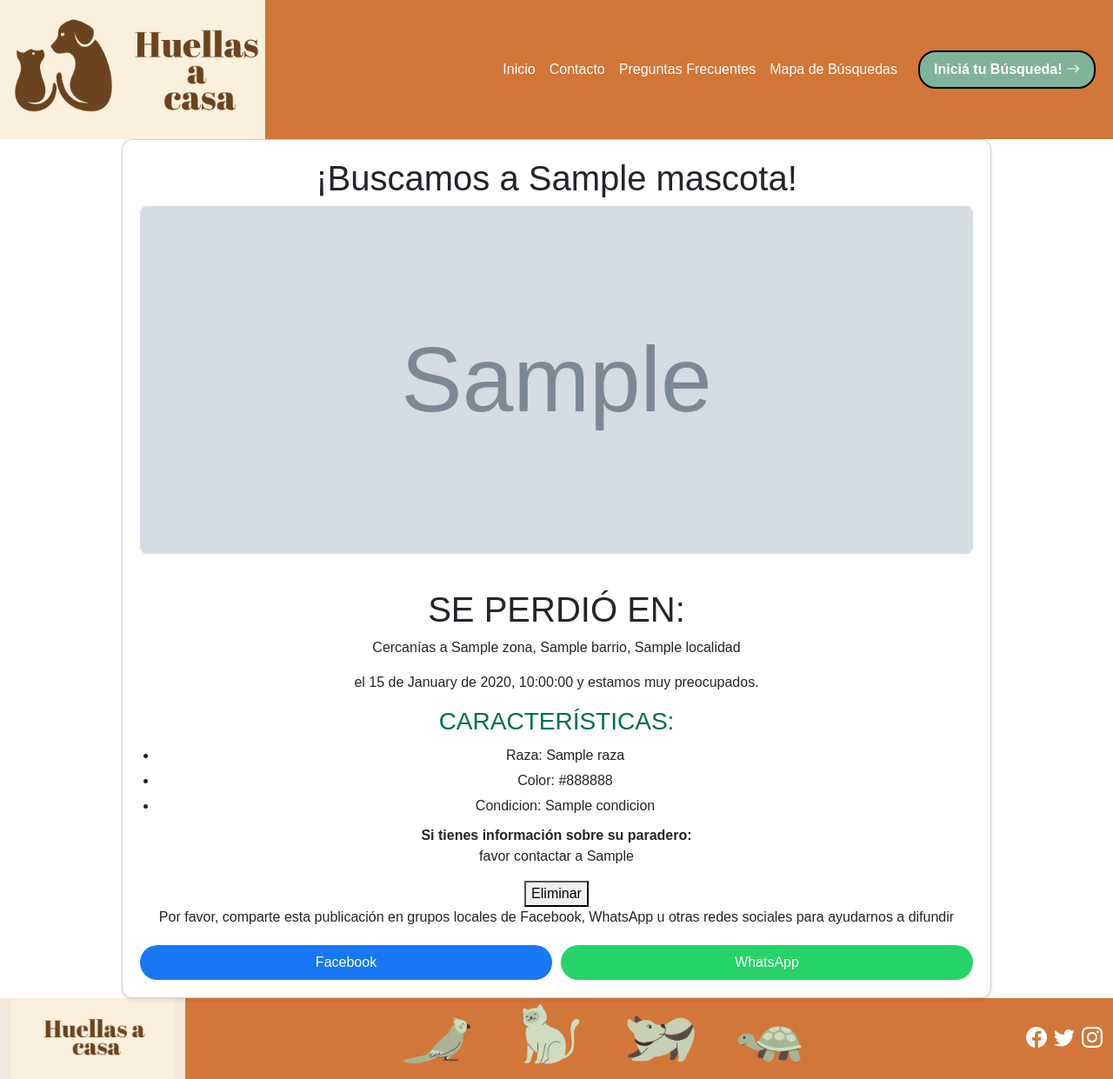
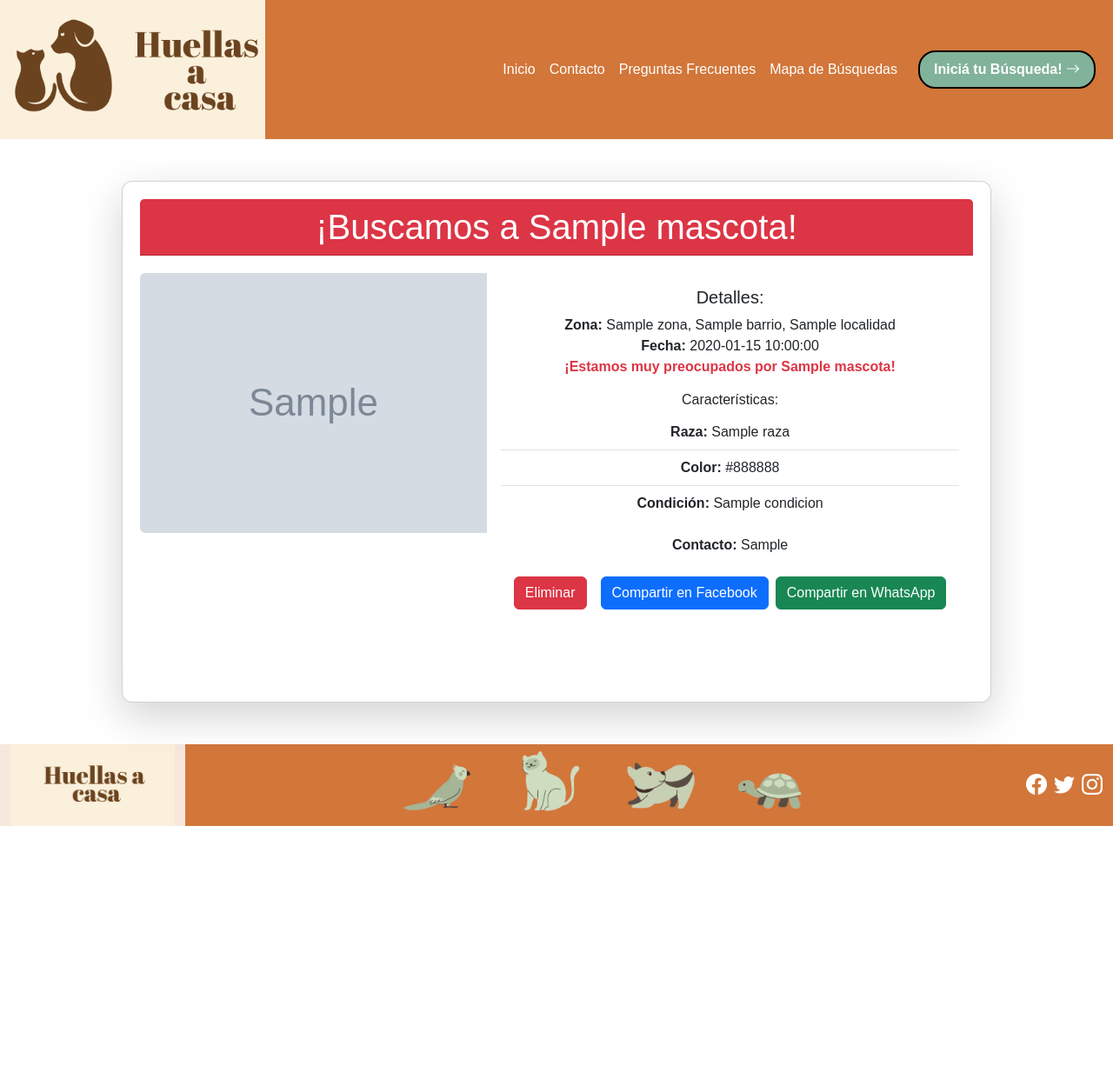
Before and after one commit to f3d3to/trabajo_practico-ids, a Flask app: template frontend/templates/detalleMascota.html in a window 1280 px wide. Shown: the whole page at 87% size. After the commit the page ends 950 px from the top, so only its background shows below. Run offline with Flask 3, Linux system fonts and the light colour scheme; the template is opened without the code that fills it: most values are stand-ins (such as "Sample title", 1, 10 or a date in 2020); grey boxes marked "Sample" are stand-in pictures; some libraries are stand-ins or nearby versions.

Commit message:
modificacion del template detalleMascota

```diff
--- a/frontend/templates/base.html
+++ b/frontend/templates/base.html
@@ -59,9 +59,9 @@
                 </div>
                 <!-- Iconos de redes sociales alineados a la derecha -->
                 <div class="social-links d-flex gap-2">
-                    <a href="#"><i class="bi bi-facebook social-icon"></i></a>
-                    <a href="#"><i class="bi bi-twitter social-icon"></i></a>
-                    <a href="#"><i class="bi bi-instagram social-icon"></i></a>
+                    <a href="https://es-la.facebook.com/login/device-based/regular/login/"><i class="bi bi-facebook social-icon"></i></a>
+                    <a href="https://x.com/?lang=es"><i class="bi bi-twitter social-icon"></i></a>
+                    <a href="https://www.instagram.com/accounts/login/?source=auth_switcher&locale=es_ES"><i class="bi bi-instagram social-icon"></i></a>
                 </div>
             </div>
         </div>
--- a/frontend/templates/detalleMascota.html
+++ b/frontend/templates/detalleMascota.html
@@ -1,58 +1,66 @@
 {% extends "base.html" %}
-{% block title %}Detalles de la Mascota{% endblock %}
+{% block title %}Detalles de {{ mascota['nombre'] }}{% endblock %}
 
 {% block content %}
-
-<div class="card">
-    <div class="left-column">
-        <div class="header">
+<div class="container my-5">
+    <div class="card shadow-lg">
+        <div class="card-header text-white
+            {% if mascota['estado'] == 'perdida' %}bg-danger
+            {% elif mascota['estado'] == 'en transito' %}bg-warning
+            {% elif mascota['estado'] == 'en adopcion' %}bg-success
+            {% else %}bg-primary{% endif %}">
+            <h1 class="text-center mb-0">
                 {% if mascota['estado'] == 'perdida' %}
-                <h1>¡Buscamos a {{ mascota['nombre'] }}!</h1>
+                    ¡Buscamos a {{ mascota['nombre'] }}!
                 {% elif mascota['estado'] == 'en transito' %}
-                <h1>{{ mascota['nombre'] }} está en tránsito</h1>
+                    {{ mascota['nombre'] }} está en tránsito
                 {% elif mascota['estado'] == 'en adopcion' %}
-                <h1>{{ mascota['nombre'] }} está en adopción</h1>
+                    {{ mascota['nombre'] }} está en adopción
                 {% else %}
-                <h1>Detalles de {{ mascota['nombre'] }}</h1>
+                    Detalles de {{ mascota['nombre'] }}
                 {% endif %}
-        </div>
-        <img src="{{ url_for('static', filename=mascota['foto_url']) }}" alt="{{ mascota['nombre'] }} - {{ mascota['estado'] }}" class="pet-image">
+            </h1>
         </div>
 
-    <div class="right-column">
-        <div class="details">
+        <div class="row g-0">
+            <div class="col-md-5">
+                <img src="{{ url_for('static', filename=mascota['foto_url']) }}"
+                     class="img-fluid rounded-start"
+                     alt="{{ mascota['nombre'] }} - {{ mascota['estado'] }}">
+            </div>
+
+            <div class="col-md-7">
+                <div class="card-body">
+                    <h5 class="card-title">Detalles:</h5>
+                    <p class="card-text">
                         {% if mascota['estado'] == 'perdida' %}
-                <h1>SE PERDIÓ EN:</h1>
-                <p>Cercanías a {{ mascota['zona'] }}, {{ mascota['barrio'] }}, {{ mascota['localidad'] }}</p>
-                <p>el {{ mascota['fecha_publicacion'].strftime('%d de %B de %Y, %H:%M:%S') }} y estamos muy preocupados.</p>
+                            <strong>Zona:</strong> {{ mascota['zona'] }}, {{ mascota['barrio'] }}, {{ mascota['localidad'] }}<br>
+                            <strong>Fecha:</strong> {{ mascota['fecha_publicacion'] }}<br>
+                            <span class="text-danger fw-bold">¡Estamos muy preocupados por {{ mascota['nombre'] }}!</span>
                         {% elif mascota['estado'] == 'en transito' %}
-                <h1>ESTA EN BUSCA DE UN NUEVO HOGAR</h1>
+                            <strong>Nota:</strong> Esta mascota está buscando un hogar temporal.
                         {% elif mascota['estado'] == 'en adopcion' %}
-                <h1>ADOPTA Y CAMBIA SU VIDA</h1>
-            {% else %}
-                <h1> </h1>
+                            <strong>Nota:</strong> ¡Adopta a {{ mascota['nombre'] }} y cambia su vida!
                         {% endif %}
+                    </p>
 
-            <h3>CARACTERÍSTICAS:</h3>
-            <ul>
-                <li>Raza: {{ mascota['raza'] }}</li>
-                <li>Color: {{ mascota['color'] }}</li>
-                <li>Condicion: {{ mascota['condicion'] }}</li>
+                    <h6>Características:</h6>
+                    <ul class="list-group list-group-flush">
+                        <li class="list-group-item"><strong>Raza:</strong> {{ mascota['raza'] }}</li>
+                        <li class="list-group-item"><strong>Color:</strong> {{ mascota['color'] }}</li>
+                        <li class="list-group-item"><strong>Condición:</strong> {{ mascota['condicion'] }}</li>
                     </ul>
 
                     {% if mascota['estado'] == 'perdida' %}
-                <p><strong>Si tienes información sobre su paradero:</strong><br>
-                    favor contactar a {{ mascota['informacion_contacto'] }}</p>
+                        <p class="mt-3"><strong>Contacto:</strong> {{ mascota['informacion_contacto'] }}</p>
                     {% endif %}
+
+                    <div class="d-flex flex-wrap justify-content-center mt-4">
+                        <a href="{{ url_for('eliminarMascota', id=mascota['id']) }}" class="btn btn-danger me-3">Eliminar</a>
+                        <a href="https://es-la.facebook.com/login/device-based/regular/login/" class="btn btn-primary">Compartir en Facebook</a>
+                        <a href="https://web.whatsapp.com/" class="btn btn-success ms-2">Compartir en WhatsApp</a>
                     </div>
-        <div class="buttom">
-                <button href="{{url_for('eliminarMascota', id=mascota['id'])}}" id="delete-btn">Eliminar</button>
                 </div>
-        <div>
-            <p>Por favor, comparte esta publicación en grupos locales de Facebook, WhatsApp u otras redes sociales para ayudarnos a difundir</p>
-            <div class="share-buttons">
-                <a href="#" class="share-button facebook">Facebook</a>
-                <a href="#" class="share-button whatsapp">WhatsApp</a>
             </div>
         </div>
     </div>
```
Lines whose indentation alone changed are shown as unchanged.
